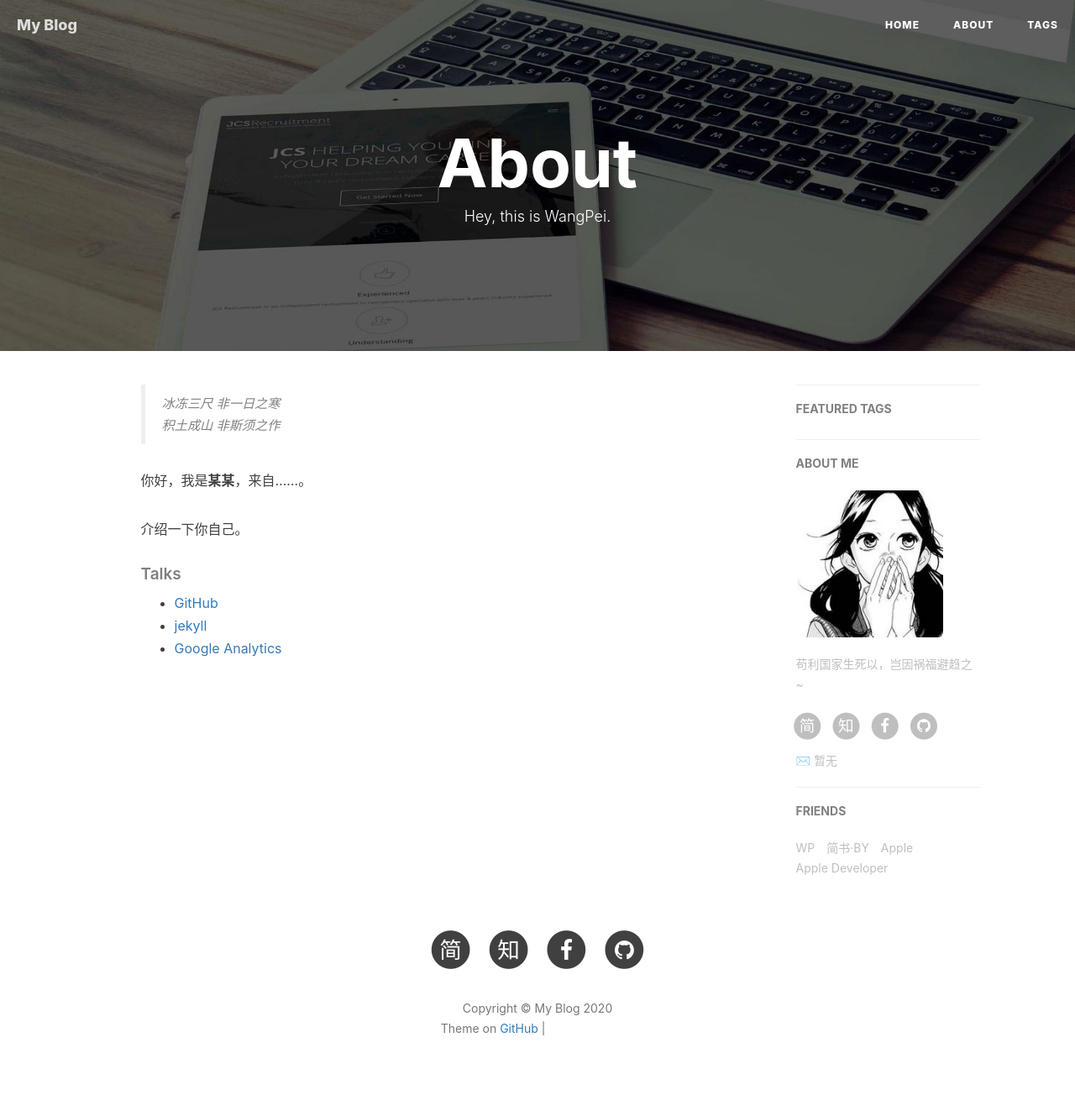
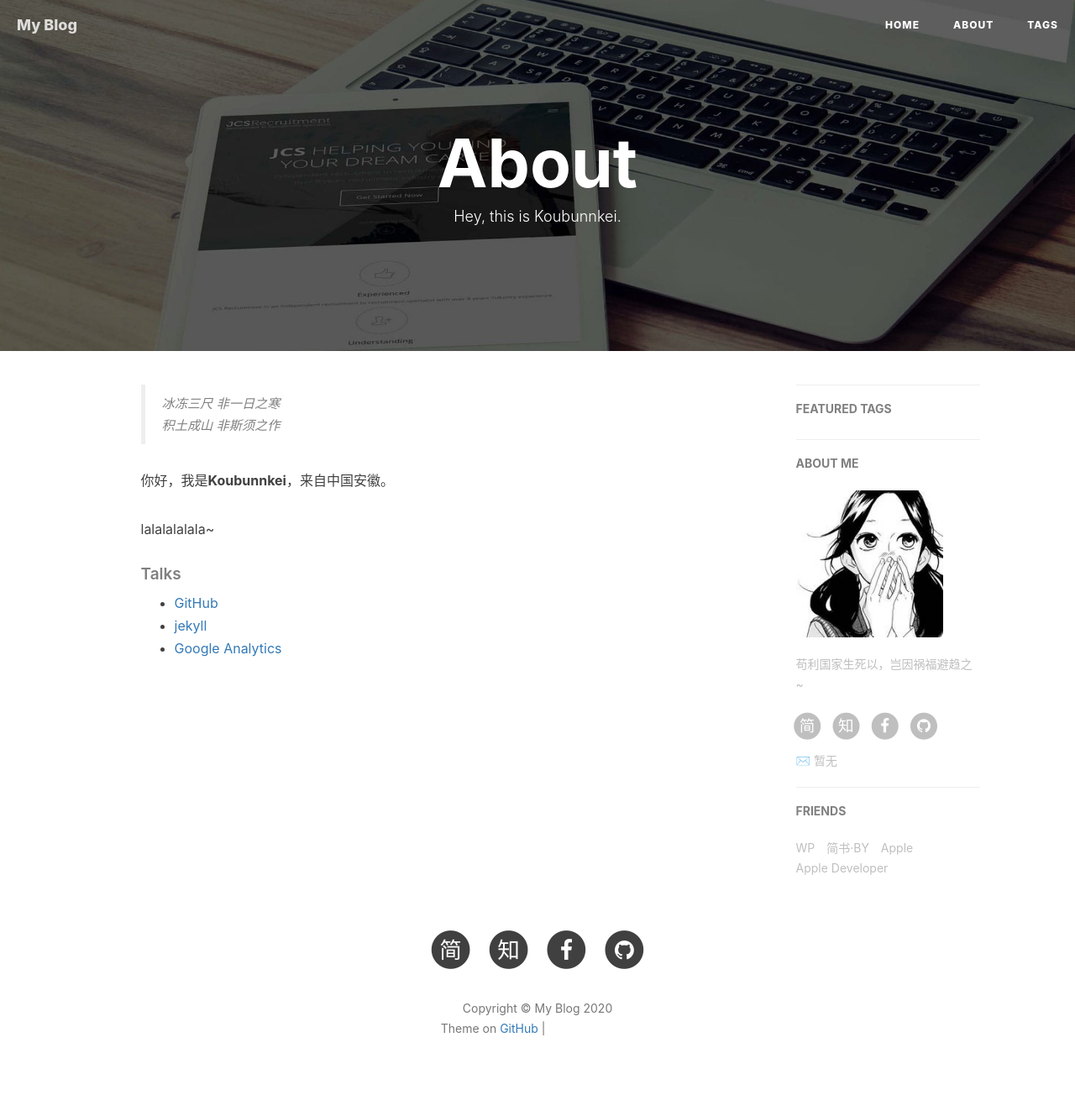
Before and after one commit to Koubunnkei/Koubunnkei.github.io, a Jekyll site: the page built from about.html, in a window 1280 px wide. Shown: the whole page at 84% size. Built offline with Jekyll 4.4.1, drawn with Linux system fonts in a browser that asks for light colours; nearby versions of some CDN libraries; library files that are not in the unit come from our copies; comment, search, counter and statistics services are not loaded; grey boxes are pictures that could not be loaded.

Commit message:
Update about.html

```diff
--- a/about.html
+++ b/about.html
@@ -1,7 +1,7 @@
 ---
 layout: page
 title: "About"
-description: "Hey, this is WangPei."
+description: "Hey, this is Koubunnkei."
 header-img: "img/post-bg-rwd.jpg"
 ---
 
@@ -18,9 +18,9 @@ header-img: "img/post-bg-rwd.jpg"
     <blockquote><p>冰冻三尺 非一日之寒<br>
     积土成山 非斯须之作</p></blockquote>
 
-    <p>你好，我是<strong>某某</strong>，来自……。</p>
+    <p>你好，我是<strong>Koubunnkei</strong>，来自中国安徽。</p>
 
-    <p>介绍一下你自己。</p>
+    <p>lalalalalala~</p>
 
 
 
```
